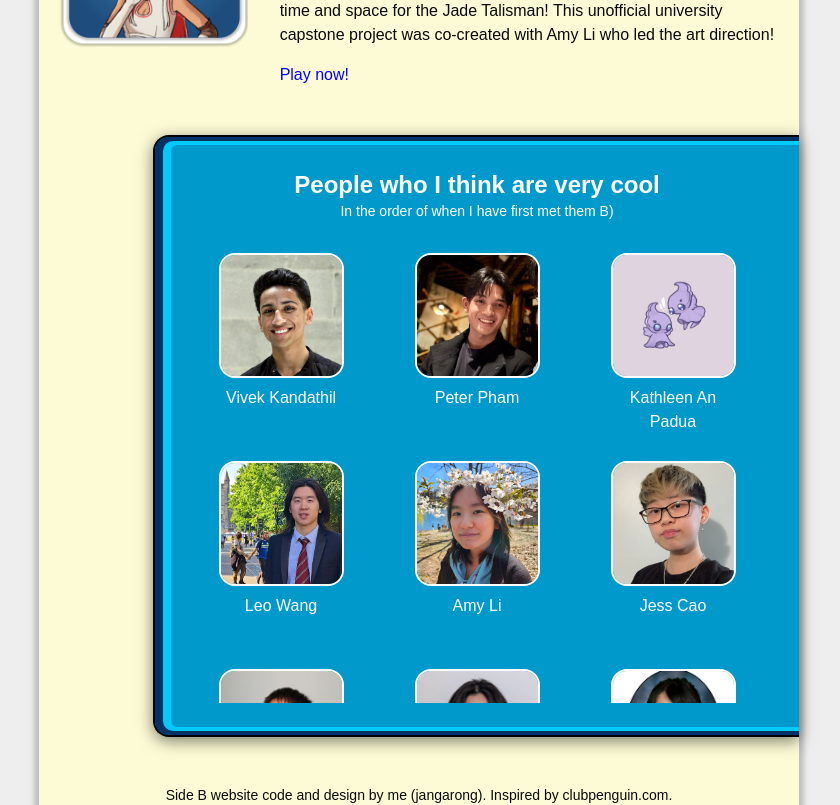
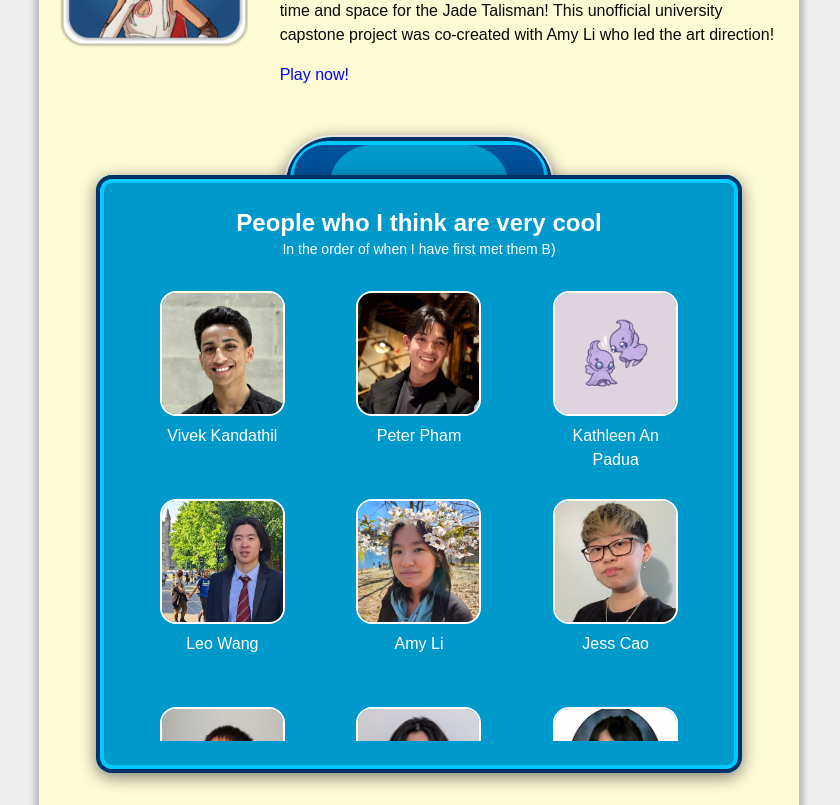
Before and after one commit to jangarong/jangarong.github.io, a Next.js app: page /b in a window 1280 px wide. Shown: the part 680-1485 px from the top of the page, without its empty margins (221-1061 px from the left). Built offline with nearby package versions, Linux system fonts and the light colour scheme.

Commit message:
Implement friend list V2.

```diff
--- a/src/app/b/page.tsx
+++ b/src/app/b/page.tsx
@@ -1,6 +1,7 @@
 import BFeatured from "@/components/b-featured";
 import "./globals.css";
 import BFriends from "@/components/b-friends";
+import BFriendsV2 from "@/components/b-friends-v2";
 
 export const metadata = {
   title: 'Jan Garong',
@@ -17,7 +18,7 @@ export default function Page() {
           (sometimes engineering related), and half-decent drawings.
         </div>
         <BFeatured />
-        <BFriends />
+        <BFriendsV2 />
       </div>
     </div>
   )
--- a/src/app/b/projects/page.tsx
+++ b/src/app/b/projects/page.tsx
@@ -1,8 +1,8 @@
 import Image from 'next/image'
 import Link from 'next/link'
 
-function ProjectItem({href, src}: {href: string, src: string}) {
-    return(
+function ProjectItem({ href, src }: { href: string, src: string }) {
+    return (
         <Link className="w-[200px]" href={href}>
             <Image src={src} alt={src} height={200} width={200} />
         </Link>
@@ -15,11 +15,11 @@ export default function Page() {
             <h1 className="font-semibold text-2xl mb-4 tracking-tighter">List of Projects</h1>
             <div className="mb-8">Click on the following boxes to go to their project page!</div>
             <div className="grid flex flex-col justify-center align-center md:grid-cols-3 md:grid-rows-3 gap-4">
-                <ProjectItem href="/b/zodiactail" src="/assets/b/zodiactail.png"  />
-                <ProjectItem href="https://github.com/sit-n-coding/solidguard" src="/assets/b/solidguard.png"  />
-                <ProjectItem href="https://www.kaggle.com/code/magichanics/amateur-hour-using-headlines-to-predict-stocks" src="/assets/b/stock-market-headlines.png"  />
+                <ProjectItem href="/b/zodiactail" src="/assets/b/zodiactail.png" />
+                <ProjectItem href="https://github.com/sit-n-coding/solidguard" src="/assets/b/solidguard.png" />
+                <ProjectItem href="https://www.kaggle.com/code/magichanics/amateur-hour-using-headlines-to-predict-stocks" src="/assets/b/stock-market-headlines.png" />
             </div>
-
+            <div className="mb-8">If you are looking for my more professional work at big corporations, please see Side A.</div>
         </div>
     )
 }
--- /dev/null
+++ b/src/components/b-friends-v2.module.css
@@ -0,0 +1,17 @@
+.darkshadow {
+    /* box-shadow: 0px 4px 16px rgba(0, 0, 0, 0.5); */
+    box-shadow: 0px 4px 16px rgba(0, 0, 0, 0.5),
+                /* inset 0 0 0 5px white, Inner border (5px wide) */
+                inset 0 0 0 4px #003266, /* Middle border (10px wide from element edge) */
+                inset 0 0 0 8px #00cafd; /* Outer border (15px wide from element edge) */
+           /*     inset 8px 8px 0 8px #00649b; /* Outer border (15px wide from element edge) */
+}
+
+.darkshadowTab {
+    /* box-shadow: 0px 4px 16px rgba(0, 0, 0, 0.5); */
+    box-shadow: 0px 4px 16px rgba(0, 0, 0, 0.5),
+                /* inset 0 0 0 5px white, Inner border (5px wide) */
+                inset 0 0 0 4px #003266, /* Middle border (10px wide from element edge) */
+                inset 0 0 0 8px #00cafd; /* Outer border (15px wide from element edge) */
+           /*     inset 8px 8px 0 8px #00649b; /* Outer border (15px wide from element edge) */
+}
--- /dev/null
+++ b/src/components/b-friends-v2.tsx
@@ -0,0 +1,98 @@
+import Image from "next/image";
+import styles from "./b-friends-v2.module.css"
+import Link from "next/link";
+
+interface Friend {
+    url: string;
+    img?: string;
+    name: string;
+}
+
+function FriendItem({ url, img, name }: Friend) {
+    return (
+        <div className="w-[125px] h-[200px] flex flex-col align-center">
+            <Link href={url}>
+                <Image className="border-white rounded-2xl border-2 " src={img ?? "/assets/b/friends/magichanics.png"} alt={img ?? "/assets/b/friends/magichanics.png"} width={125} height={125} />
+            </Link>
+            <div className="size-xs text-center mt-[8px] text-white">
+                {name}
+            </div>
+        </div>
+    )
+}
+
+const frens: Friend[] = [
+    {
+        url: "https://qrn99.github.io",
+        img: "/assets/b/friends/nancy.webp",
+        name: "Nancy (Ruo Ning) Qiu"
+    },
+    {
+        url: "https://www.linkedin.com/in/meixuan-mexi-lu-5103621b6/",
+        img: "/assets/b/friends/meixuan.jpg",
+        name: "Meixuan Lu"
+    },
+    {
+        url: "https://www.linkedin.com/in/trinity-li/",
+        img: "/assets/b/friends/trinity.jpg",
+        name: "Trinity Li"
+    },
+    {
+        url: "https://epicsteve2.github.io/",
+        img: "/assets/b/friends/stephen.jpg",
+        name: "Stephen Guo"
+    },
+    {
+        url: "https://jcaoj.github.io/",
+        img: "/assets/b/friends/jay.jpg",
+        name: "Jess Cao"
+    },
+    {
+        url: "https://liamy.webflow.io/",
+        img: "/assets/b/friends/amy.jpg",
+        name: "Amy Li"
+    },
+    {
+        url: "https://www.linkedin.com/in/leo-wang14/",
+        img: "/assets/b/friends/leo.jpg",
+        name: "Leo Wang"
+    },
+    {
+        url: "https://sayolko.carrd.co",
+        img: "/assets/b/friends/kat.png",
+        name: "Kathleen An Padua",
+    },
+    {
+        url: "https://peter-pham.netlify.app/",
+        img: "/assets/b/friends/peter.jpg",
+        name: "Peter Pham"
+    },
+    {
+        url: "https://vivek.kandathil.ca/",
+        name: "Vivek Kandathil",
+        img: "/assets/b/friends/vivek.jpg"
+    }
+].reverse()
+
+export default function BFriendsV2() {
+    return (
+        <div className="flex justify-end w-[100%] text-white pb-[72px]">
+            <div className="flex flex-col justify-center items-center w-[100%]">
+                <div className={"flex flex-row justify-center mb-[-8px] h-[48px] w-[270px] border-l-2 border-t-2 border-r-2 rounded-t-full bg-[#00519a] " + styles.darkshadowTab}>
+                    <div className="bg-[#0099cc] w-[180px] h-[42px] mt-[8px] rounded-t-full">
+
+                    </div>
+                </div>
+                <div className={"w-[85%] rounded-2xl bg-[#0099cc] " + styles.darkshadow}>
+                    <div className="font-semibold size-xl text-2xl text-center mt-[32px] mx-[64px]">
+                        People who I think are very cool
+                    </div>
+                    <div className="size-sm text-sm text-center mb-[32px] mx-[64px]"> In the order of when I have first met them B)</div>
+                    <div className="mx-[32px] grid sm:grid-cols-3 gap-2 items-center justify-items-center mb-[32px] h-[450px] overflow-y-scroll">
+                        {frens.map(({ url, img, name }) => <FriendItem url={url} img={img} name={name} key={name} />)}
+                    </div>
+                </div>
+            </div>
+        </div>
+    )
+}
```
